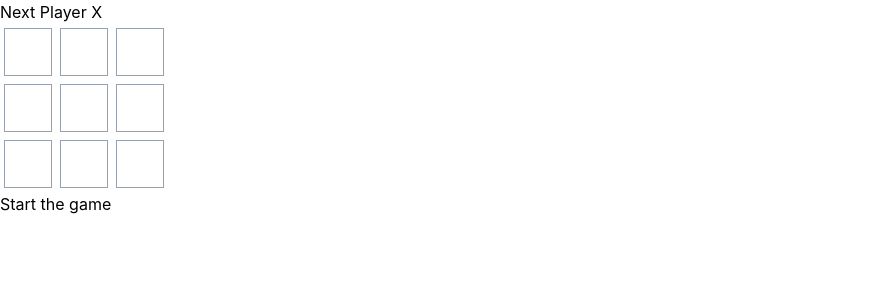
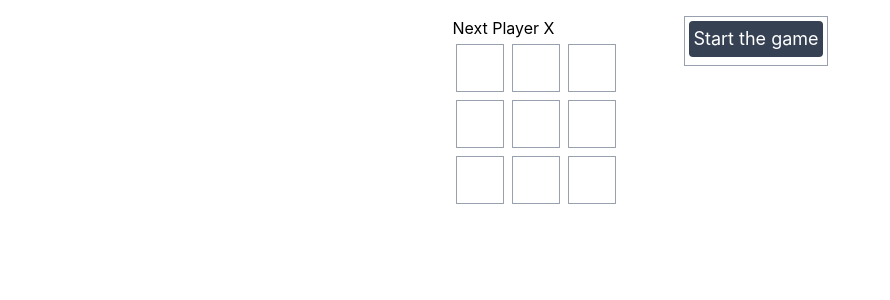
Before and after one commit to sasamir10/tic-tac-toe, a React (Vite) app: page / in a window 1280 px wide. Shown: the top 300 px of the page, without its empty margins (0-890 px from the left). Built offline with nearby package versions, Linux system fonts and the light colour scheme.

Commit message:
style: enhance game layout and move history styling with Tailwind CSS

```diff
--- a/src/App.jsx
+++ b/src/App.jsx
@@ -134,7 +134,10 @@ export default function Game() {
             description = `Start the game`;
         }
         return (
-            <li key={move}>
+            <li
+                key={move}
+                className="bg-gray-700 text-white mb-1 p-1 rounded-sm"
+            >
                 <button onClick={() => jumpTo(move)}>{description}</button>
             </li>
         );
@@ -142,7 +145,8 @@ export default function Game() {
 
     return (
         <>
-            <div>
+            <div className="flex justify-center p-4">
+                <div className="mr-16">
                     <Board
                         isNext={isNext}
                         squares={currentSquares}
@@ -150,7 +154,10 @@ export default function Game() {
                     />
                 </div>
                 <div>
-                <ol>{moves}</ol>
+                    <ol className="border border-gray-400 p-1 text-lg">
+                        {moves}
+                    </ol>
+                </div>
             </div>
         </>
     );
```
Lines whose indentation alone changed are shown as unchanged.
